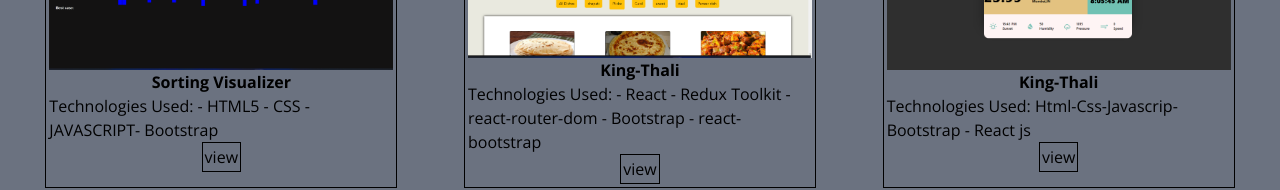
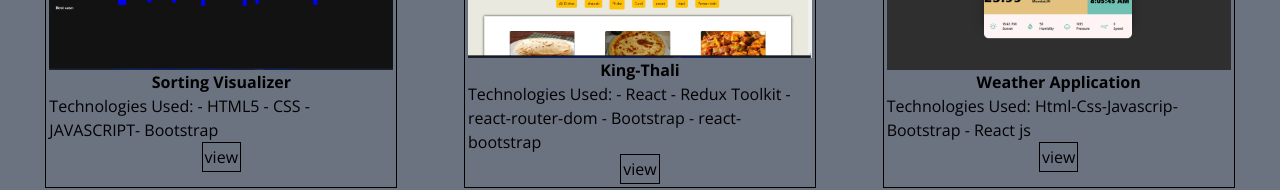
Before and after one commit to Arbaz49/portfolio, a React (Create React App) app: page / in a window 1280 px wide. Shown: the part 2265-2455 px from the top of the page. Built offline with nearby package versions, Linux system fonts and the light colour scheme.

Commit message:
modification

```diff
--- a/src/Components/Projects.js
+++ b/src/Components/Projects.js
@@ -61,7 +61,7 @@ const Projects = () => {
 
         <div className="card">
           <img src={weatherImg}alt="ba" />
-          <h4 className="mx-5">King-Thali</h4>
+          <h4 className="mx-5">Weather Application</h4>
           <p>Technologies Used: Html-Css-Javascrip-Bootstrap - React js</p>
           <a href="https://weather-app-jade-kappa.vercel.app/" target={"_blank"} rel="noreferrer">view</a>
         </div>
```
